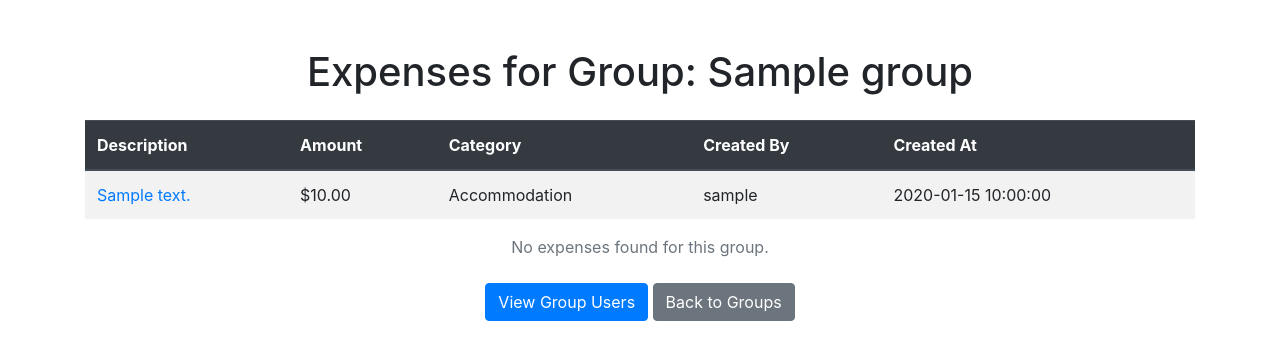
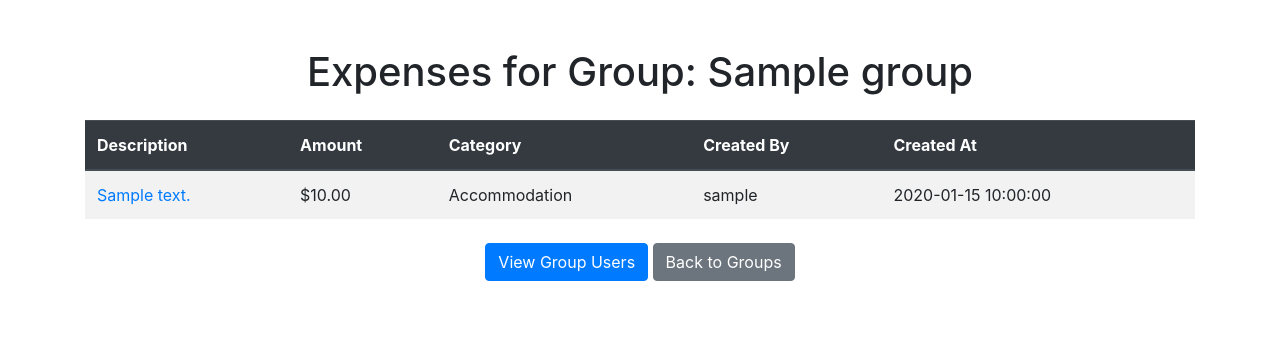
Before and after one commit to PedroFlores1996/Xchange, a Flask app: page /groups/1/expenses in a window 1280 px wide. Shown: the top 360 px of the page. Run offline with Flask 3, Linux system fonts and the light colour scheme; a user stored in the database is signed in; tables that the repository leaves empty hold one stand-in row (values such as "Sample post"); parts of the project's set-up code (start-up, migrations or seed data) failed here and were passed over; some libraries are stand-ins or nearby versions.

Commit message:
small fix in group expenses page

```diff
--- a/app/templates/group/expenses.html
+++ b/app/templates/group/expenses.html
@@ -35,7 +35,7 @@
                 {% endfor %}
             </tbody>
         </table>
-        {% if not expenses %}
+        {% if not group.expenses %}
             <p class="text-center text-muted">No expenses found for this group.</p>
         {% endif %}
         <div class="text-center mt-4">
```
